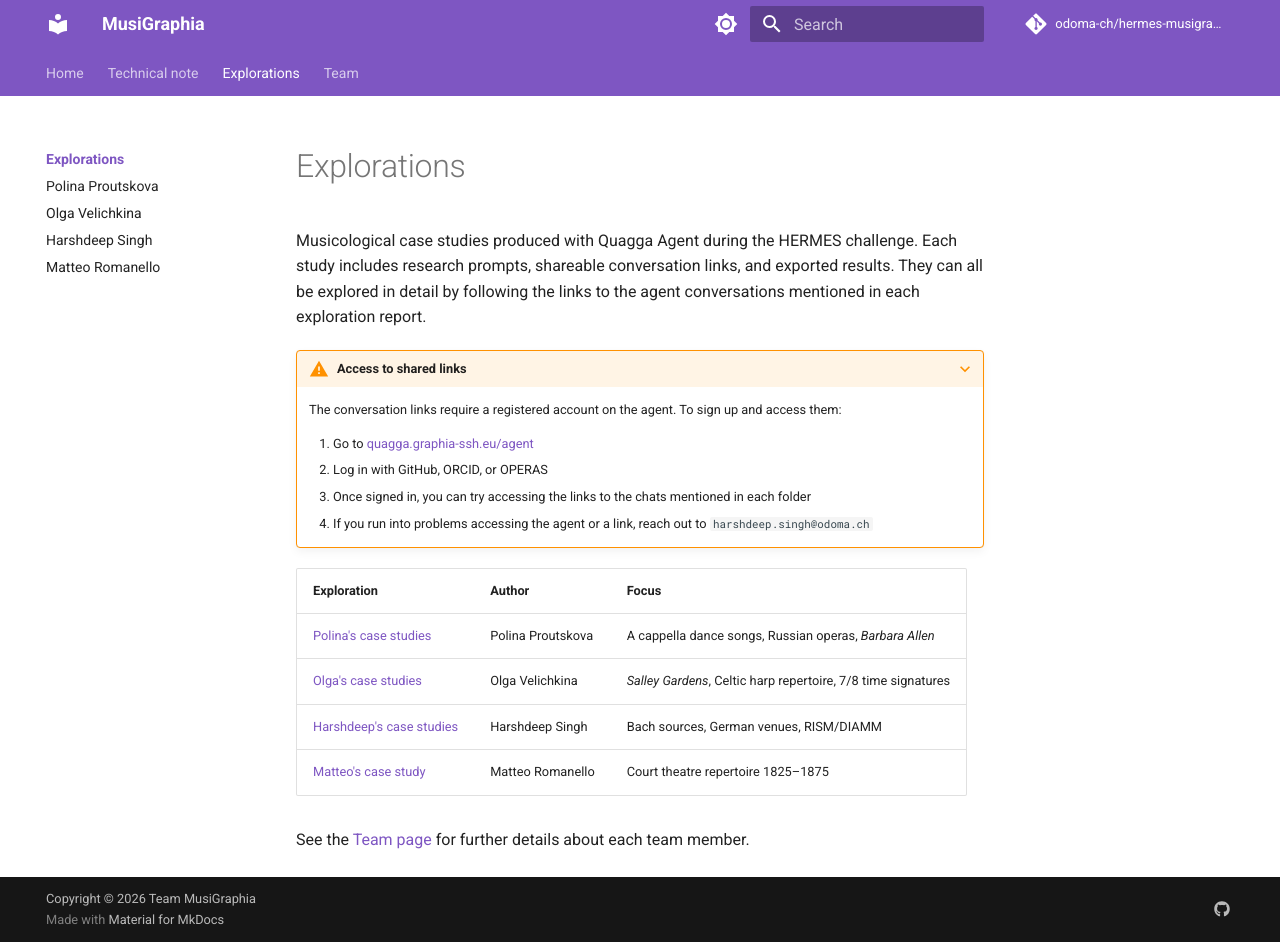
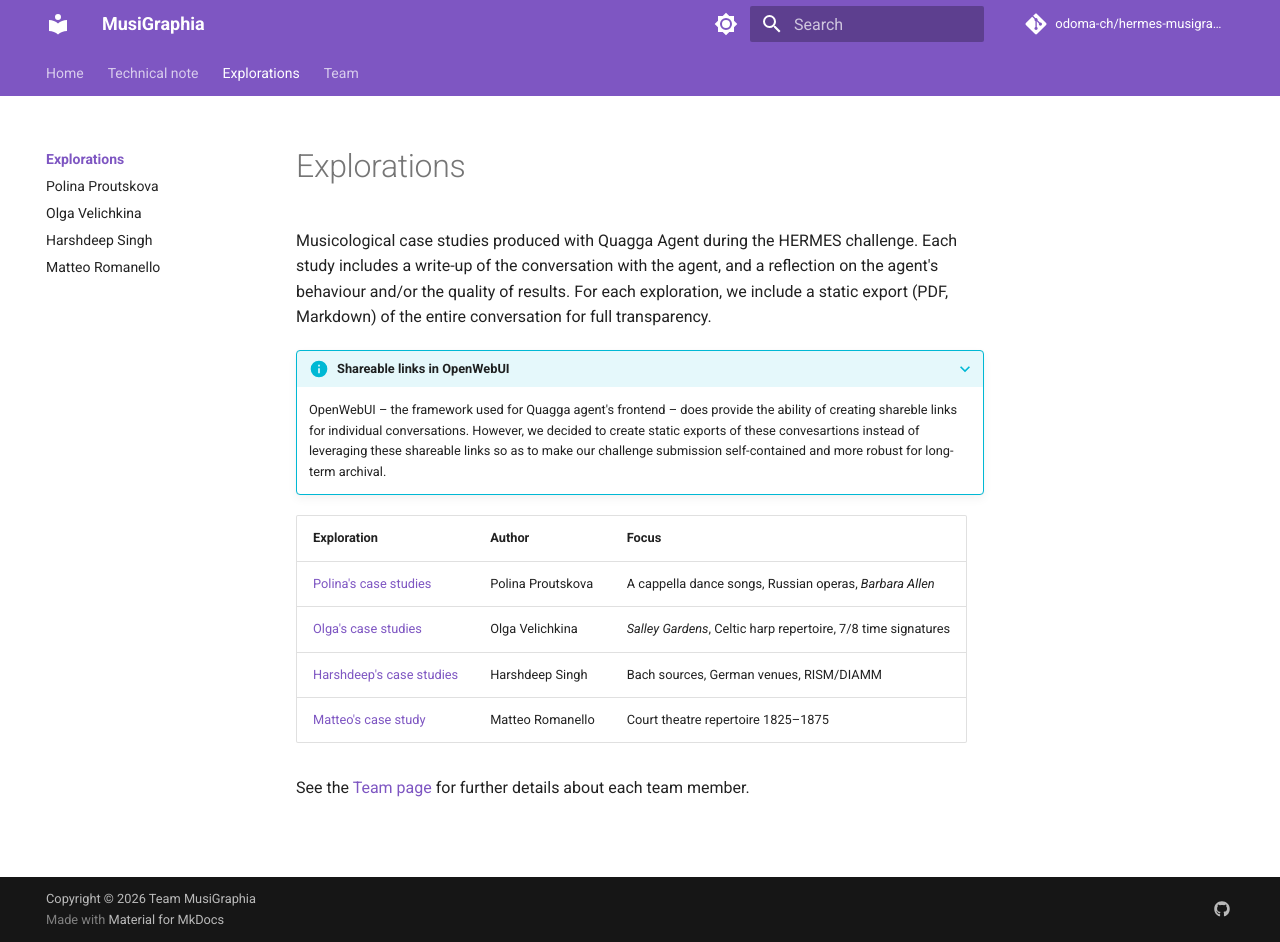
Before and after one commit to odoma-ch/hermes-musigraphia-report, an MkDocs documentation site: the page built from docs/explorations/index.md, in a window 1280 px wide and 942 px high. Built offline with MkDocs 1.6.1 and Material for MkDocs 9.7.7, drawn with Linux system fonts in a browser that asks for light colours; comment, search, counter and statistics services are not loaded.

Commit message:
added export of Polina's explorations (pdf, md)

```diff
--- a/docs/explorations/index.md
+++ b/docs/explorations/index.md
@@ -4,15 +4,10 @@ title: Overview
 
 # Explorations
 
-Musicological case studies produced with Quagga Agent during the HERMES challenge. Each study includes research prompts, shareable conversation links, and exported results. They can all be explored in detail by following the links to the agent conversations mentioned in each exploration report.
+Musicological case studies produced with Quagga Agent during the HERMES challenge. Each study includes a write-up of the conversation with the agent, and a reflection on the agent's behaviour and/or the quality of results. For each exploration, we include a static export (PDF, Markdown) of the entire conversation for full transparency.
 
-???+ warning "Access to shared links"
-    The conversation links require a registered account on the agent. To sign up and access them:
-
-    1. Go to [quagga.graphia-ssh.eu/agent](https://quagga.graphia-ssh.eu/agent)
-    2. Log in with GitHub, ORCID, or OPERAS
-    3. Once signed in, you can try accessing the links to the chats mentioned in each folder
-    4. If you run into problems accessing the agent or a link, reach out to `harshdeep.singh@odoma.ch`
+???+ info "Shareable links in OpenWebUI"
+    OpenWebUI – the framework used for Quagga agent's frontend – does provide the ability of creating shareble links for individual conversations. However, we decided to create static exports of these convesartions instead of leveraging these shareable links so as to make our challenge submission self-contained and more robust for long-term archival.
 
 | Exploration | Author | Focus |
 |-------|--------|-------|
```
Also changed, not shown: docs/explorations/polina.md (+3 -3 lines).
